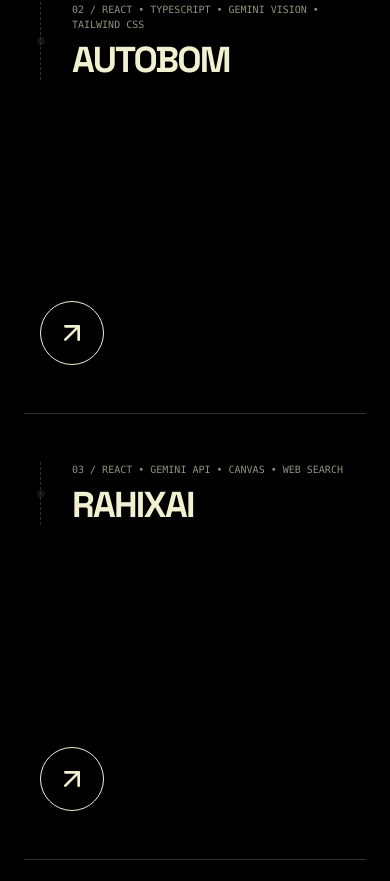
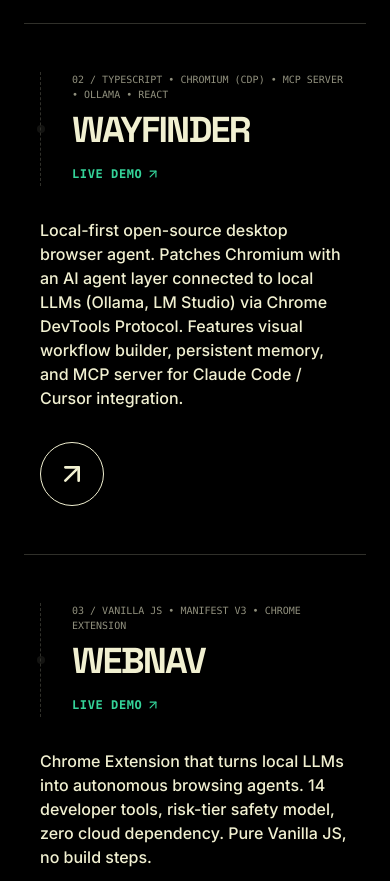
Before and after one commit to rahulcvwebsitehosting/myportfolio, a React (Vite) app: page / in a window 390 px wide. Shown: the part 10123-11004 px from the top of the page. Built offline with nearby package versions, Linux system fonts and the light colour scheme.

Commit message:
refactor: update professional titles and project info
Refined professional branding to "Full-Stack Engineer" and updated project descriptions with enhanced impact metrics and details.

```diff
--- a/App.tsx
+++ b/App.tsx
@@ -308,7 +308,7 @@
                     Builder
                   </span>
                   <div className="absolute -top-4 -right-4 bg-black text-[#F1F0D1] text-[10px] md:text-xs font-black px-4 py-1 rotate-12 uppercase">
-                    CTO & Engineer
+                    Full-Stack Engineer
                   </div>
                 </div>
 
@@ -705,13 +705,20 @@
                         <span className="font-mono text-[10px] mb-2 block opacity-60 uppercase">
                           {String(index + 1).padStart(2, '0')} / {project.tech.join(' • ')}
                         </span>
-                        <h3 className="font-display text-4xl md:text-6xl font-bold uppercase tracking-tighter">
-                          {project.title}
-                          {!project.link && <span className="ml-4 text-xs font-mono opacity-30 italic">(Building...)</span>}
-                        </h3>
+                        <div className="flex flex-col md:flex-row md:items-baseline gap-3">
+                          <h3 className="font-display text-4xl md:text-6xl font-bold uppercase tracking-tighter">
+                            {project.title}
+                          </h3>
+                          {project.link && (
+                            <span className="inline-flex items-center gap-1 text-xs font-mono font-bold uppercase tracking-wider text-emerald-400 group-hover:text-emerald-700 transition-colors py-1">
+                              Live Demo <ArrowUpRight size={14} />
+                            </span>
+                          )}
+                          {!project.link && <span className="text-xs font-mono opacity-30 italic tracking-normal lowercase">(building...)</span>}
+                        </div>
                       </div>
-                      <div className="flex-1 max-w-md opacity-0 group-hover:opacity-100 transition-all duration-500 transform translate-x-4 group-hover:translate-x-0">
-                        <p className="text-lg font-medium leading-tight">{project.impact}</p>
+                      <div className="flex-1 max-w-md md:opacity-0 md:group-hover:opacity-100 opacity-100 transition-all duration-500 transform md:translate-x-4 md:group-hover:translate-x-0">
+                        <p className="text-base md:text-lg font-medium leading-normal md:leading-tight">{project.impact}</p>
                       </div>
                       <div className={`w-16 h-16 rounded-full border border-current flex items-center justify-center transition-all ${project.link ? 'group-hover:scale-110' : ''}`}>
                         {project.link ? <ArrowUpRight size={32} /> : <Lock size={24} />}
@@ -814,7 +821,7 @@
               <a href="mailto:rahulshyam2006@outlook.com" className="flex items-center gap-2 hover:line-through transition-all"><Mail size={16} /> Email</a>
             </div>
             <div className="text-center mt-12 opacity-30 font-mono text-[9px] tracking-[0.4em] uppercase">
-              RAHUL SHYAM • CTO & FULL STACK ENGINEER • {new Date().getFullYear()}
+              RAHUL SHYAM • FULL-STACK ENGINEER • {new Date().getFullYear()}
             </div>
           </footer>
         </RevealSection>
--- a/constants.tsx
+++ b/constants.tsx
@@ -20,152 +20,152 @@
 export const PROJECTS: Project[] = [
   {
     id: '1',
-    title: 'Wayfinder',
-    problem: 'Commercial browser automation tools leak sensitive data and lack offline, local AI integration.',
-    impact: 'Local-first browser agent and automation platform. Patches Chromium with local LLMs (Ollama/LM Studio) via CDP. Features a visual workflow builder, persistent memory, and MCP server support for direct tool control.',
+    title: 'AutoBOM',
+    problem: 'AI-powered Bill of Materials generator built for Build with Gemini XPRIZE 2026.',
+    impact: 'AI-powered Bill of Materials generator built for Build with Gemini XPRIZE 2026. Upload construction drawings → Gemini Vision extracts structural/reinforcement details → calculates quantities → generates downloadable BOM reports. First paying customer: ₹199. 5-minute turnaround vs 4 days manual.',
+    tech: ['React', 'TypeScript', 'Gemini Vision', 'Tailwind CSS'],
+    image: 'https://picsum.photos/seed/autobom/800/600',
+    link: 'https://autobomprj.vercel.app/'
+  },
+  {
+    id: '2',
+    title: 'wayfinder',
+    problem: 'Local-first open-source desktop browser agent.',
+    impact: 'Local-first open-source desktop browser agent. Patches Chromium with an AI agent layer connected to local LLMs (Ollama, LM Studio) via Chrome DevTools Protocol. Features visual workflow builder, persistent memory, and MCP server for Claude Code / Cursor integration.',
     tech: ['TypeScript', 'Chromium (CDP)', 'MCP Server', 'Ollama', 'React'],
     image: 'https://picsum.photos/seed/wayfinder/800/600',
     link: 'https://github.com/rahulcvwebsitehosting/wayfinder'
   },
   {
-    id: '2',
-    title: 'AutoBOM',
-    problem: 'Manual calculation of construction drawings is slow, error-prone, and unaffordable for small contractors.',
-    impact: 'AI-powered Bill of Materials generator built for Build with Gemini XPRIZE 2026. Automatically extracts reinforcement/structural details from drawings to calculate quantities and generate downloadable BOM reports.',
-    tech: ['React', 'TypeScript', 'Gemini Vision', 'Tailwind CSS'],
-    image: 'https://picsum.photos/seed/autobom/800/600',
-    link: 'https://autobomprj.vercel.app/'
+    id: '3',
+    title: 'WebNav',
+    problem: 'Chrome Extension that turns local LLMs into autonomous browsing agents.',
+    impact: 'Chrome Extension that turns local LLMs into autonomous browsing agents. 14 developer tools, risk-tier safety model, zero cloud dependency. Pure Vanilla JS, no build steps.',
+    tech: ['Vanilla JS', 'Manifest V3', 'Chrome Extension'],
+    image: 'https://picsum.photos/seed/webnav/800/600',
+    link: 'https://github.com/rahulcvwebsitehosting/WebNav'
   },
   {
-    id: '3',
+    id: '4',
+    title: 'Civilog — ESEC OD Management',
+    problem: 'College-wide On-Duty tracking system built for Erode Sengunthar Engineering College.',
+    impact: 'College-wide On-Duty tracking system built for Erode Sengunthar Engineering College. Manages request submittals, workflow approvals, and permanent records for the entire student body. RBAC, live state tracking, QR verification, Excel export.',
+    tech: ['React', 'TypeScript', 'Supabase', 'Tailwind CSS'],
+    image: 'https://picsum.photos/seed/civilog/800/600',
+    link: 'https://civilog.vercel.app/'
+  },
+  {
+    id: '5',
+    title: 'GREnius',
+    problem: 'Comprehensive GRE prep platform.',
+    impact: 'Comprehensive GRE prep platform with spaced-repetition vocabulary flashcards, interactive quantitative reasoning challenges, and cognitive mini-games — chess engine with Negamax + Alpha-Beta, mental math, memory palace, speed blitz.',
+    tech: ['React', 'TypeScript', 'Vite', 'Gemini API'],
+    image: 'https://picsum.photos/seed/grenius/800/600',
+    link: 'https://gr-enius.vercel.app/'
+  },
+  {
+    id: '6',
+    title: 'LevelUp',
+    problem: 'Gamified tactical fitness tracker with RPG progression.',
+    impact: 'Gamified tactical fitness tracker with RPG progression, workout protocol management, real-time analytics, and pain/injury diagnostics. 100% client-side, zero subscription.',
+    tech: ['React', 'TypeScript', 'Tailwind CSS', 'RPG Mechanics'],
+    image: 'https://picsum.photos/seed/levelup/800/600',
+    link: 'https://github.com/rahulcvwebsitehosting/LevelUp'
+  },
+  {
+    id: '7',
     title: 'rahixai',
-    problem: 'Managing personalized developer workflows, dynamic quick-scratch files, and structured chat logs in a single unified interface.',
-    impact: 'Personal AI-assisted workspace playground. Integrates real-time chats, custom file indexing/analysis, vector image generation, and interactive canvases for rapid document tweaking.',
-    tech: ['React', 'Gemini API', 'Canvas', 'Web Search'],
+    problem: 'Personal multi-modal AI workspace with real-time grounding and collaborative canvas.',
+    impact: 'Personal multi-modal AI workspace with real-time grounding and collaborative canvas. Integrates chat, file indexing/analysis, vector image generation, and interactive document editing.',
+    tech: ['React', 'LLM Integration', 'Canvas', 'Web Search'],
     image: 'https://picsum.photos/seed/rahulai/800/600',
     link: 'https://rahul-ai-your-intelligent-workspace-263477567633.us-west1.run.app/'
   },
   {
-    id: '4',
+    id: '8',
     title: 'CivilVision AI',
-    problem: 'Diagnostic gaps for structural elements and site defects on construction floors.',
-    impact: 'Mobile-first AI tool using multi-modal LLMs to identify RCC components and categorized defects (honeycombing, spalling) in real-time.',
+    problem: 'Mobile-first AI tool using multi-modal LLMs to identify RCC components and categorize defects.',
+    impact: 'Mobile-first AI tool using multi-modal LLMs to identify RCC components and categorize defects (honeycombing, spalling) from camera images in real-time.',
     tech: ['React 19', 'Gemini AI', 'Tailwind CSS', 'MediaDevices'],
     image: 'https://picsum.photos/seed/civilvision/800/600',
     link: 'https://civilvision-ai-455773821944.us-west1.run.app/'
   },
   {
-    id: '5',
-    title: 'TravelCrew AI',
-    problem: 'Manual hotel research is time-consuming and inefficient.',
-    impact: 'Multi-agent AI platform that researches, compares, and recommends hotels in India via natural conversation.',
-    tech: ['Next.js', 'AI Agents', 'Travel Discovery'],
-    image: 'https://picsum.photos/seed/travelcrew/800/600',
-    link: 'https://travelcrew-ai-944531131576.us-west1.run.app'
+    id: '9',
+    title: 'TunnelViz',
+    problem: 'Interactive 3D tunnel engineering education platform.',
+    impact: 'Interactive 3D tunnel engineering education platform with parametric design, geological simulation, and construction method comparison (TBM vs NATM vs Cut and Cover).',
+    tech: ['Three.js', 'React', 'D3.js'],
+    image: 'https://picsum.photos/seed/tunnel/800/600',
+    link: 'https://tunnel-viz.vercel.app/'
   },
   {
-    id: '6',
+    id: '10',
+    title: 'IPL Auction — Multiplayer Bidding',
+    problem: 'Real-time multiplayer IPL player auction game.',
+    impact: 'Real-time multiplayer IPL player auction game. Friends join via room code, bid against each other with 10-second countdown resets. Player stats scraped live from IPLT20.com via Puppeteer.',
+    tech: ['React', 'Node.js', 'Socket.io', 'Puppeteer', 'Tailwind CSS'],
+    image: 'https://picsum.photos/seed/ipl/800/600',
+    link: 'https://ipl-auction-delta.vercel.app'
+  },
+  {
+    id: '11',
     title: 'Hostel Planner',
-    problem: 'Manual room allocation and layout planning is slow and prone to errors.',
+    problem: 'AI-powered interactive room designer with furniture placement and optimized auto-planning.',
     impact: 'AI-powered interactive room designer with furniture placement and optimized auto-planning.',
     tech: ['Next.js', 'Canvas API', 'OpenAI'],
     image: 'https://picsum.photos/seed/hostel/800/600',
     link: 'https://hostel-planner.vercel.app/'
   },
   {
-    id: '7',
-    title: 'BuildFlow CRM',
-    problem: 'Poor coordination between job sites and office staff in construction projects.',
-    impact: 'CRM specializing in job tracking, site-to-office communication, and AI-powered project summaries.',
-    tech: ['Full Stack', 'AI Summaries', 'Construction CRM'],
-    image: 'https://picsum.photos/seed/buildflow/800/600',
-    link: 'https://buildflow-crm-487875595367.us-west1.run.app'
-  },
-  {
-    id: '8',
-    title: 'GREnius',
-    problem: 'Traditional GRE preparation lacks adaptive spaced-repetition and cognitive agility training.',
-    impact: 'Comprehensive, deployed GRE prep platform with spaced-repetition vocabulary flashcards, interactive quantitative reasoning challenges, and mental sharpening cognitive mini-games.',
-    tech: ['React', 'TypeScript', 'Vite', 'Gemini API'],
-    image: 'https://picsum.photos/seed/grenius/800/600',
-    link: 'https://gr-enius.vercel.app'
-  },
-  {
-    id: '9',
-    title: 'Civilog — ESEC OD Management',
-    problem: 'Paper-based college On-Duty tracking systems are inefficient, slow, and prone to record manipulation.',
-    impact: 'College-wide OD tracking system built for Erode Sengunthar Engineering College. Manages request submittals, workflow approvals, and permanent records for the student body.',
-    tech: ['React', 'TypeScript', 'Supabase', 'Tailwind CSS'],
-    image: 'https://picsum.photos/seed/civilog/800/600',
-    link: 'https://civilog.vercel.app'
-  },
-  {
-    id: '10',
-    title: 'IPL Auction — Multiplayer Bidding',
-    problem: 'Existing sports fantasy systems are static and lack real-time competitive face-to-face bidding mechanics.',
-    impact: 'Real-time multiplayer player auction game with dynamic browser-scraped player stats via Puppeteer and synchronized multi-client bidding states via Socket.io.',
-    tech: ['React', 'Node.js', 'Socket.io', 'Puppeteer', 'Tailwind CSS'],
-    image: 'https://picsum.photos/seed/ipl/800/600',
-    link: 'https://ipl-auction-delta.vercel.app'
-  },
-  {
-    id: '11',
-    title: 'WebXR Shooter',
-    problem: 'Immersive AR gaming usually requires expensive hardware or heavy app installations.',
-    impact: 'Gesture-controlled AR game using MediaPipe for real-time hand tracking and Three.js for 3D rendering.',
-    tech: ['Three.js', 'MediaPipe', 'Web Audio API', 'TypeScript'],
-    image: 'https://picsum.photos/seed/shooter/800/600',
-    link: 'https://disc-shooter.vercel.app/'
-  },
-  {
     id: '12',
-    title: 'EcoBrick (Startup & 3D Twin)',
-    problem: 'Converting plastic waste into sustainable bricks and visualizing complex machinery/processes to non-engineers.',
-    impact: 'Climate-tech platform converting waste into high-performance bricks. Integrated with a 3D Digital Twin built with Three.js for investor pitches, client transparency, and technical training.',
-    tech: ['Next.js', 'Three.js', '3D Viz', 'System Design'],
+    title: 'EcoBrick 3D Twin',
+    problem: '3D digital twin of a waste-to-brick machine prototype built with Three.js.',
+    impact: '3D digital twin of a waste-to-brick machine prototype built with Three.js for visualization and technical demonstration.',
+    tech: ['Next.js', 'Three.js', '3D Viz'],
     image: 'https://picsum.photos/seed/ecobrick/800/600',
-    link: 'https://sngreensolutions.vercel.app/'
+    link: 'https://ecobrick-prot.vercel.app/'
   },
   {
     id: '13',
-    title: 'TunnelViz',
-    problem: 'Civil engineering students struggle to visualize underground design details.',
-    impact: 'Educational platform designed to teach tunnel engineering visually and interactively.',
-    tech: ['Three.js', 'React', 'D3.js'],
-    image: 'https://picsum.photos/seed/tunnel/800/600',
-    link: 'https://tunnel-viz.vercel.app/'
-  },
-  {
-    id: '14',
-    title: 'CV Craft',
-    problem: 'Creating structured, high-impact resumes is a hurdle for many job seekers.',
-    impact: 'AI-powered resume builder that structures content through guided LLM-powered technical inputs.',
-    tech: ['React', 'LLM Integration', 'Resume Engineering'],
-    image: 'https://picsum.photos/seed/cvcraft/800/600',
-    link: 'https://cvresume-crafter.vercel.app/'
-  },
-  {
-    id: '15',
     title: 'Bussy N. Anand — Public Platform',
-    problem: 'Political representatives lack fast, professional web channels for direct constituent engagement and public transparency.',
-    impact: 'Official public-facing web platform for Bussy N. Anand, MLA of T. Nagar, Chennai. Built for high accessibility, constituent engagement, and transparency.',
+    problem: 'Web platform for Bussy N. Anand, MLA of T. Nagar, Chennai.',
+    impact: 'Web platform for Bussy N. Anand, MLA of T. Nagar, Chennai. Built for accessibility, constituent engagement, and transparency. (Proposed — awaiting formal adoption.)',
     tech: ['React', 'TypeScript', 'Tailwind CSS'],
     image: 'https://picsum.photos/seed/bussy/800/600',
     link: 'https://bussynanand.vercel.app/'
   },
   {
-    id: '16',
+    id: '14',
     title: 'KM Periyava Sannadhi',
-    problem: 'Preserving cultural heritage through digital mediums with high accessibility.',
+    problem: 'Bilingual platform for Sri Kanchi Mahaperiyava Sannadhi, focusing on community connection and preservation.',
     impact: 'Bilingual platform for Sri Kanchi Mahaperiyava Sannadhi, focusing on community connection and preservation.',
     tech: ['React', 'Bilingual UI', 'Cultural Tech'],
     image: 'https://picsum.photos/seed/temple/800/600',
     link: 'https://km-periyava-sannadhi-329840856867.us-west1.run.app/'
   },
   {
+    id: '15',
+    title: "Mohan Hot'n Chat",
+    problem: 'Responsive food platform website for a West Mambalam restaurant.',
+    impact: "Responsive food platform website for a West Mambalam restaurant, focusing on digital menu and online presence.",
+    tech: ['React', 'Framer Motion', 'Tailwind'],
+    image: 'https://picsum.photos/seed/mohan/800/600',
+    link: 'https://mohan-hotn-chat.vercel.app/'
+  },
+  {
+    id: '16',
+    title: 'Surya Clothing',
+    problem: 'Mobile-first product showcase for a traditional Tamil boutique.',
+    impact: "Mobile-first product showcase for a traditional Tamil boutique showcasing traditional Tamil sarees and women's clothing with WhatsApp checkout.",
+    tech: ['React', 'Tailwind CSS', 'Vite'],
+    image: 'https://picsum.photos/seed/surya/800/600',
+    link: 'https://surya-clothing.vercel.app/'
+  },
+  {
     id: '17',
     title: 'TypeArena',
-    problem: 'Lack of competitive, real-time typing environments to improve accuracy.',
+    problem: 'Multiplayer competitive typing game with real-time socket communication.',
     impact: 'Multiplayer competitive typing game with real-time socket communication.',
     tech: ['Node.js', 'Socket.io', 'React'],
     image: 'https://picsum.photos/seed/typing/800/600',
@@ -173,27 +173,18 @@
   },
   {
     id: '18',
-    title: 'Surya Clothing',
-    problem: 'A small business owner needed a professional presence for a women’s wear boutique.',
-    impact: 'Clean, mobile-first product showcase improving branding and customer engagement.',
-    tech: ['React', 'Tailwind CSS', 'Vite'],
-    image: 'https://picsum.photos/seed/surya/800/600',
-    link: 'https://surya-clothing.vercel.app/'
+    title: "Vishnu — Vinu's Igloo",
+    problem: "Web application for Chennai's soft-serve ice cream parlor.",
+    impact: "Web application for Chennai's legendary soft-serve ice cream parlor. Digital menu, brand heritage, store locations, WhatsApp event booking.",
+    tech: ['React', 'TypeScript', 'Tailwind CSS'],
+    image: 'https://picsum.photos/seed/icecream/800/600',
+    link: 'https://vinusigloo.vercel.app/'
   },
   {
     id: '19',
-    title: 'Mohan Hot’n Chat',
-    problem: 'Viral local restaurant needed a fast menu showcase to match its local popularity.',
-    impact: 'Responsive food platform for a famous West Mambalam spot focusing on speed.',
-    tech: ['React', 'Framer Motion', 'Tailwind'],
-    image: 'https://picsum.photos/seed/mohan/800/600',
-    link: 'https://mohan-hotn-chat.vercel.app/'
-  },
-  {
-    id: '20',
     title: 'OSB Chats',
-    problem: 'Popular restaurant required a lightweight, quick-loading mobile site.',
-    impact: 'Modern, high-performance presence built for fast mobile usability.',
+    problem: 'Lightweight chat interface for quick mobile communication.',
+    impact: 'Lightweight chat interface for quick mobile communication.',
     tech: ['HTML5', 'CSS3', 'JavaScript'],
     image: 'https://picsum.photos/seed/osb/800/600',
     link: 'https://osb-eta.vercel.app/'
```
Also changed, not shown: index.html (+1 -1 lines).
